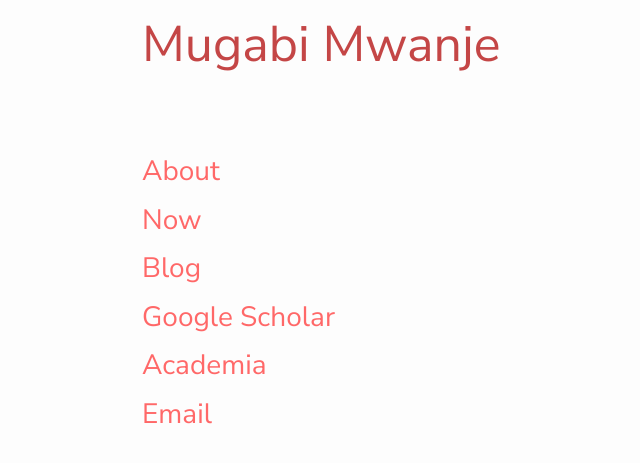
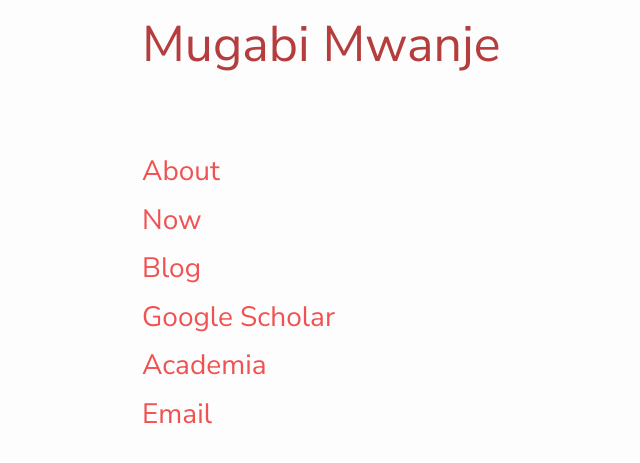
Before and after one commit to FerhatAvdic/jekyllblog, a Jekyll site: the page built from index.html, in a window 1280 px wide. Shown: the top 463 px of the page, without its empty margins (133-773 px from the left). Built offline with Jekyll 4.4.1, drawn with Linux system fonts in a browser that asks for light colours; nearby versions of some CDN libraries; some web fonts are replaced.

Commit message:
font color

```diff
--- a/assets/css/custom.css
+++ b/assets/css/custom.css
@@ -1,6 +1,6 @@
 :root {
-  --text-red: rgba(255,82,82,0.87);
-  --text-red-dark: rgba(187, 42, 42, 0.87);
+  --text-red: rgba(238, 55, 55, 0.87);
+  --text-red-dark: rgba(170, 32, 32, 0.87);
   --text-black: rgba(65, 69, 73);
 }
 @font-face {
```
